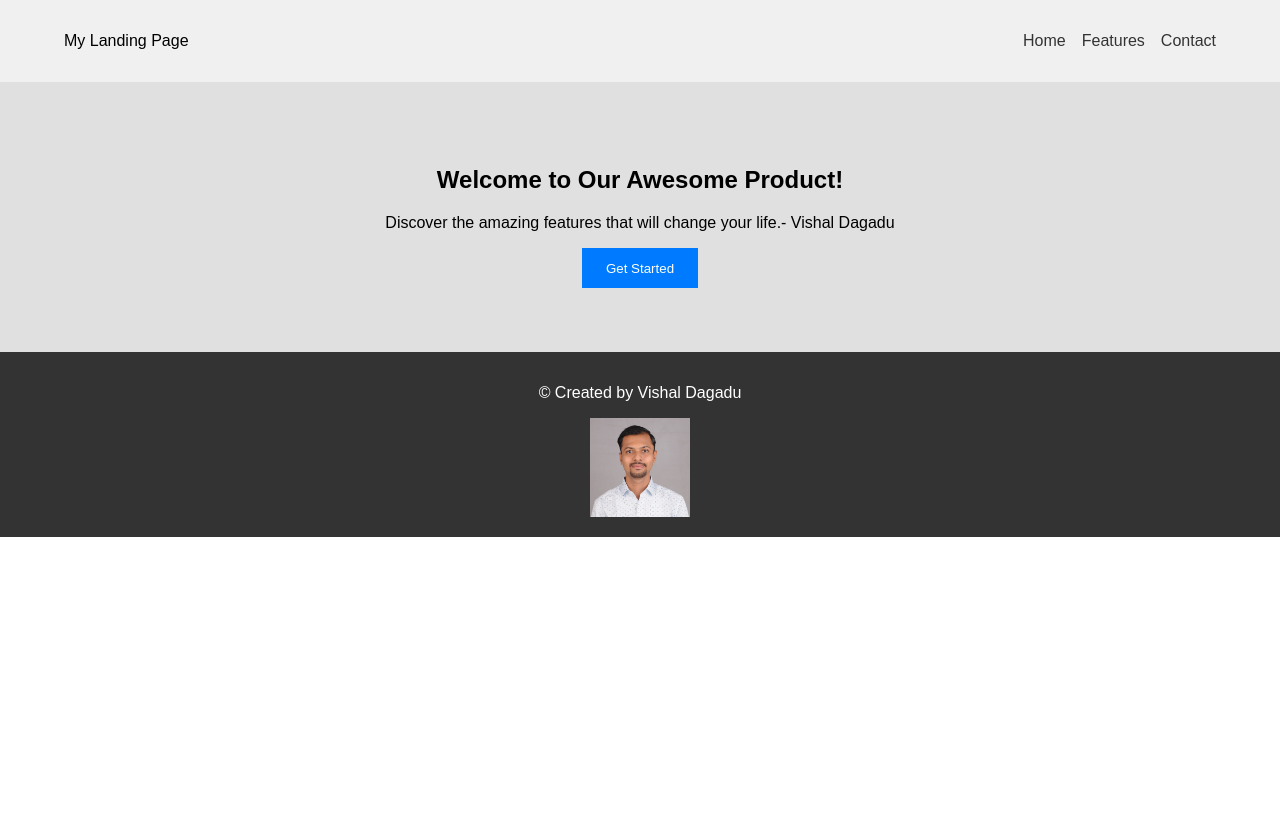
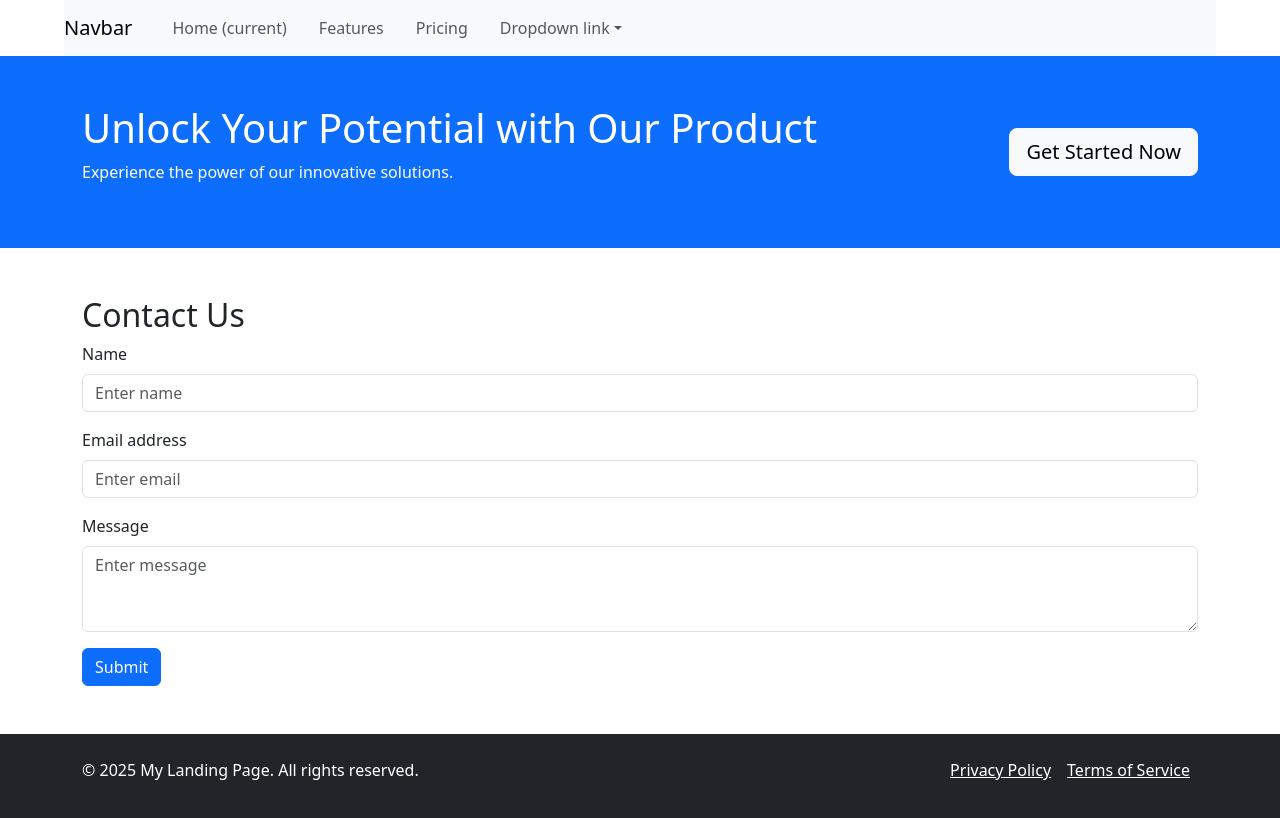
Before and after one commit to vishaldagadu/ReactTraining, a React (Create React App) app: page / in a window 1280 px wide. Shown: the top 818 px of the page. Built offline with nearby package versions, Linux system fonts and the light colour scheme.

Commit message:
Added 4 newly created components

```diff
--- a/package.json
+++ b/package.json
@@ -7,7 +7,9 @@
     "@testing-library/jest-dom": "^6.6.3",
     "@testing-library/react": "^16.2.0",
     "@testing-library/user-event": "^13.5.0",
+    "bootstrap": "^5.3.3",
     "react": "^19.0.0",
+    "react-bootstrap": "^2.10.9",
     "react-dom": "^19.0.0",
     "react-scripts": "5.0.1",
     "web-vitals": "^2.1.4"
--- a/src/App.css
+++ b/src/App.css
@@ -69,3 +69,7 @@ footer {
   text-align: center;
   padding: 1rem 0;
 }
+
+.banner {
+  text-align: left; /* Adjust text alignment as needed */
+}
--- a/src/App.js
+++ b/src/App.js
@@ -1,31 +1,16 @@
 import './App.css';
+import Headers from './Headers';
+import Banner from './Banner';
+import ContactForm from './ContactForm';
+import Footer from './Footer';
 
 function App() {
   return (
     <div className="App">
-      <header>
-        <nav>
-          <div className="logo">My Landing Page</div>
-          <ul>
-            <li><a href="#hero">Home</a></li>
-            <li><a href="#features">Features</a></li>
-            <li><a href="#contact">Contact</a></li>
-          </ul>
-        </nav>
-      </header>
-
-      <section id="hero" className="hero">
-        <div className="hero-content">
-          <h1>Welcome to Our Awesome Product!</h1>
-          <p>Discover the amazing features that will change your life.- Vishal Dagadu</p>
-          <button>Get Started</button>
-        </div>
-      </section>
-
-      <footer>
-        <p>&copy; Created by Vishal Dagadu</p>
-        <img src="/images/VishalPhoto.jpg" alt="Description" style={{ width: '100px', height: 'auto' }}/>
-      </footer>
+      <Headers/>
+      <Banner />
+      <ContactForm />
+      <Footer />
     </div>
   );
 }
--- /dev/null
+++ b/src/Banner.jsx
@@ -0,0 +1,25 @@
+import React from 'react';
+import Container from 'react-bootstrap/Container';
+import Row from 'react-bootstrap/Row';
+import Col from 'react-bootstrap/Col';
+import Button from 'react-bootstrap/Button';
+
+function Banner() {
+    return (
+        <div className="banner bg-primary text-white py-5">
+            <Container>
+                <Row className="align-items-center">
+                    <Col md={8}>
+                        <h1>Unlock Your Potential with Our Product</h1>
+                        <p>Experience the power of our innovative solutions.</p>
+                    </Col>
+                    <Col md={4} className="text-md-end">
+                        <Button variant="light" size="lg">Get Started Now</Button>
+                    </Col>
+                </Row>
+            </Container>
+        </div>
+    );
+}
+
+export default Banner;
--- /dev/null
+++ b/src/ContactForm.jsx
@@ -0,0 +1,34 @@
+import React from 'react';
+import Container from 'react-bootstrap/Container';
+import Form from 'react-bootstrap/Form';
+import Button from 'react-bootstrap/Button';
+
+function ContactForm() {
+    return (
+        <Container className="my-5">
+            <h2>Contact Us</h2>
+            <Form>
+                <Form.Group className="mb-3" controlId="formBasicName">
+                    <Form.Label>Name</Form.Label>
+                    <Form.Control type="text" placeholder="Enter name" />
+                </Form.Group>
+
+                <Form.Group className="mb-3" controlId="formBasicEmail">
+                    <Form.Label>Email address</Form.Label>
+                    <Form.Control type="email" placeholder="Enter email" />
+                </Form.Group>
+
+                <Form.Group className="mb-3" controlId="formBasicMessage">
+                    <Form.Label>Message</Form.Label>
+                    <Form.Control as="textarea" rows={3} placeholder="Enter message" />
+                </Form.Group>
+
+                <Button variant="primary" type="submit">
+                    Submit
+                </Button>
+            </Form>
+        </Container>
+    );
+}
+
+export default ContactForm;
--- /dev/null
+++ b/src/Footer.jsx
@@ -0,0 +1,24 @@
+import React from 'react';
+import Container from 'react-bootstrap/Container';
+import Row from 'react-bootstrap/Row';
+import Col from 'react-bootstrap/Col';
+
+function Footer() {
+    return (
+        <footer className="bg-dark text-white py-4">
+            <Container>
+                <Row>
+                    <Col md={6} className="text-center text-md-start">
+                        <p>&copy; {new Date().getFullYear()} My Landing Page. All rights reserved.</p>
+                    </Col>
+                    <Col md={6} className="text-center text-md-end">
+                        <a href="/privacy" className="text-white mx-2">Privacy Policy</a>
+                        <a href="/terms" className="text-white mx-2">Terms of Service</a>
+                    </Col>
+                </Row>
+            </Container>
+        </footer>
+    );
+}
+
+export default Footer;
--- /dev/null
+++ b/src/Headers.jsx
@@ -0,0 +1,40 @@
+import React from 'react';
+import Navbar from 'react-bootstrap/Navbar';
+import Nav from 'react-bootstrap/Nav';
+import Container from 'react-bootstrap/Container';
+
+function Headers() {
+    return (
+        <nav class="navbar navbar-expand-lg navbar-light bg-light">
+  <a class="navbar-brand" href="#">Navbar</a>
+  <button class="navbar-toggler" type="button" data-toggle="collapse" data-target="#navbarNavDropdown" aria-controls="navbarNavDropdown" aria-expanded="false" aria-label="Toggle navigation">
+    <span class="navbar-toggler-icon"></span>
+  </button>
+  <div class="collapse navbar-collapse" id="navbarNavDropdown">
+    <ul class="navbar-nav">
+      <li class="nav-item active">
+        <a class="nav-link" href="#">Home <span class="sr-only">(current)</span></a>
+      </li>
+      <li class="nav-item">
+        <a class="nav-link" href="#">Features</a>
+      </li>
+      <li class="nav-item">
+        <a class="nav-link" href="#">Pricing</a>
+      </li>
+      <li class="nav-item dropdown">
+        <a class="nav-link dropdown-toggle" href="#" id="navbarDropdownMenuLink" data-toggle="dropdown" aria-haspopup="true" aria-expanded="false">
+          Dropdown link
+        </a>
+        <div class="dropdown-menu" aria-labelledby="navbarDropdownMenuLink">
+          <a class="dropdown-item" href="#">Action</a>
+          <a class="dropdown-item" href="#">Another action</a>
+          <a class="dropdown-item" href="#">Something else here</a>
+        </div>
+      </li>
+    </ul>
+  </div>
+</nav>
+    );
+}
+
+export default Headers;
--- a/src/index.js
+++ b/src/index.js
@@ -3,6 +3,7 @@ import ReactDOM from 'react-dom/client';
 import './index.css';
 import App from './App';
 import reportWebVitals from './reportWebVitals';
+import 'bootstrap/dist/css/bootstrap.min.css';
 
 const root = ReactDOM.createRoot(document.getElementById('root'));
 root.render(
```
Also changed, not shown: 1 other file (tests, documents, lock files or other folders).
